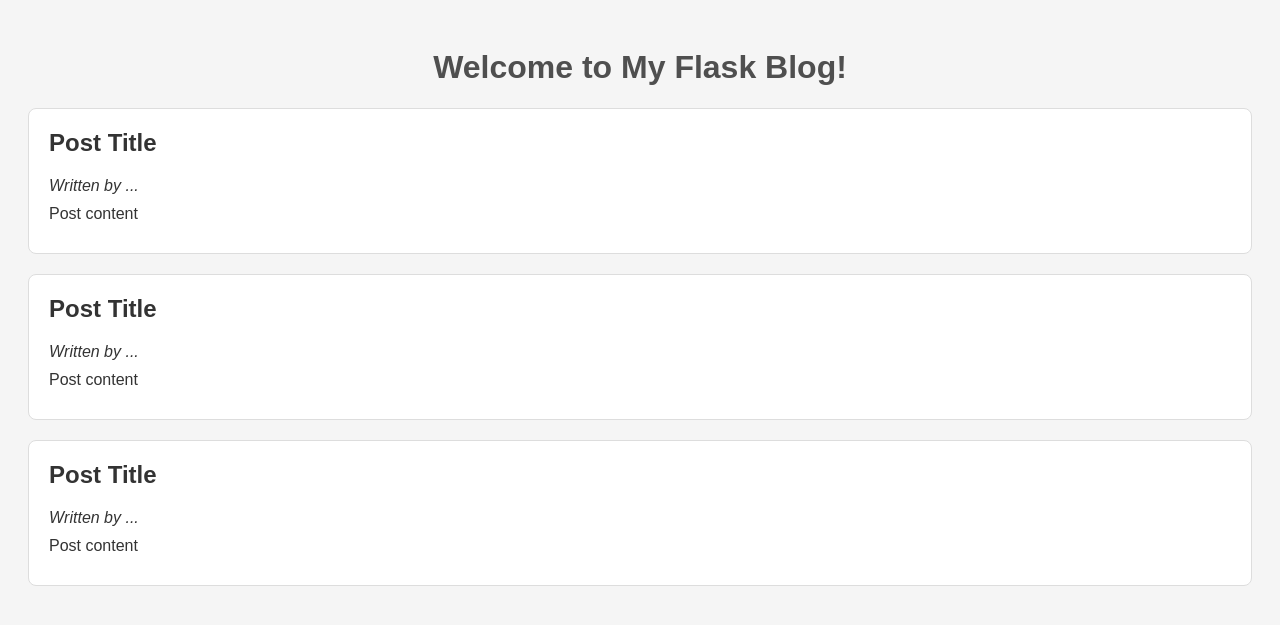
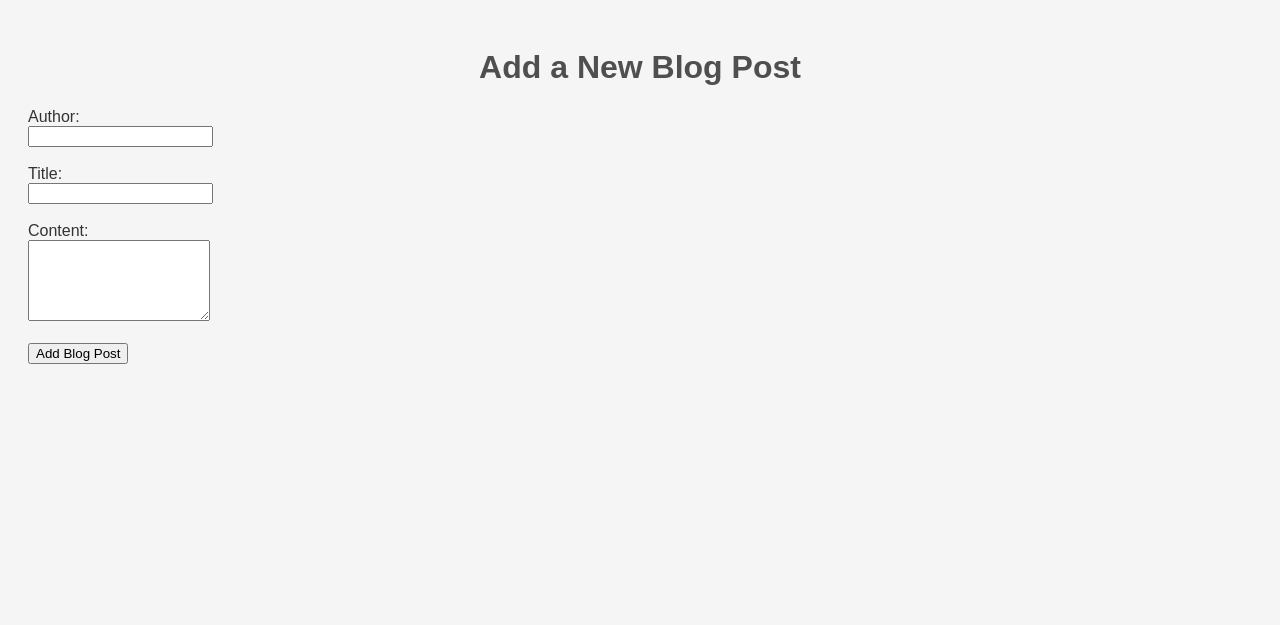
Before and after one commit to singhpooja-tech/Masterblog, a Flask app: page / in a window 1280 px wide. Shown: the top 625 px of the page. Run offline with Flask 3, Linux system fonts and the light colour scheme.

Commit message:
add new blog post functionality, with index html design

```diff
--- a/templates/index.html
+++ b/templates/index.html
@@ -1,27 +1,24 @@
+
 <!DOCTYPE html>
 <html lang="en">
 <head>
     <meta charset="UTF-8">
-    <meta name="viewport" content="width=device-width, initial-scale=1.0">
-    <title>My Flask Blog</title>
+    <title>Add Blog Post</title>
     <link rel="stylesheet" href="{{ url_for('static', filename='style.css') }}">
 </head>
 <body>
-    <h1>Welcome to My Flask Blog!</h1>
-    <div class="post">
-        <h2>Post Title</h2>
-        <p><em>Written by ...</em></p>
-        <p>Post content</p>
-    </div>
-    <div class="post">
-        <h2>Post Title</h2>
-        <p><em>Written by ...</em></p>
-        <p>Post content</p>
-    </div>
-    <div class="post">
-        <h2>Post Title</h2>
-        <p><em>Written by ...</em></p>
-        <p>Post content</p>
-    </div>
+    <h1>Add a New Blog Post</h1>
+    <form action="{{ url_for('add') }}" method="POST">
+        <label for="author">Author:</label><br>
+        <input type="text" id="author" name="author" required><br><br>
+
+        <label for="title">Title:</label><br>
+        <input type="text" id="title" name="title" required><br><br>
+
+        <label for="content">Content:</label><br>
+        <textarea id="content" name="content" rows="5" required></textarea><br><br>
+
+        <button type="submit">Add Blog Post</button>
+    </form>
 </body>
 </html>
```
